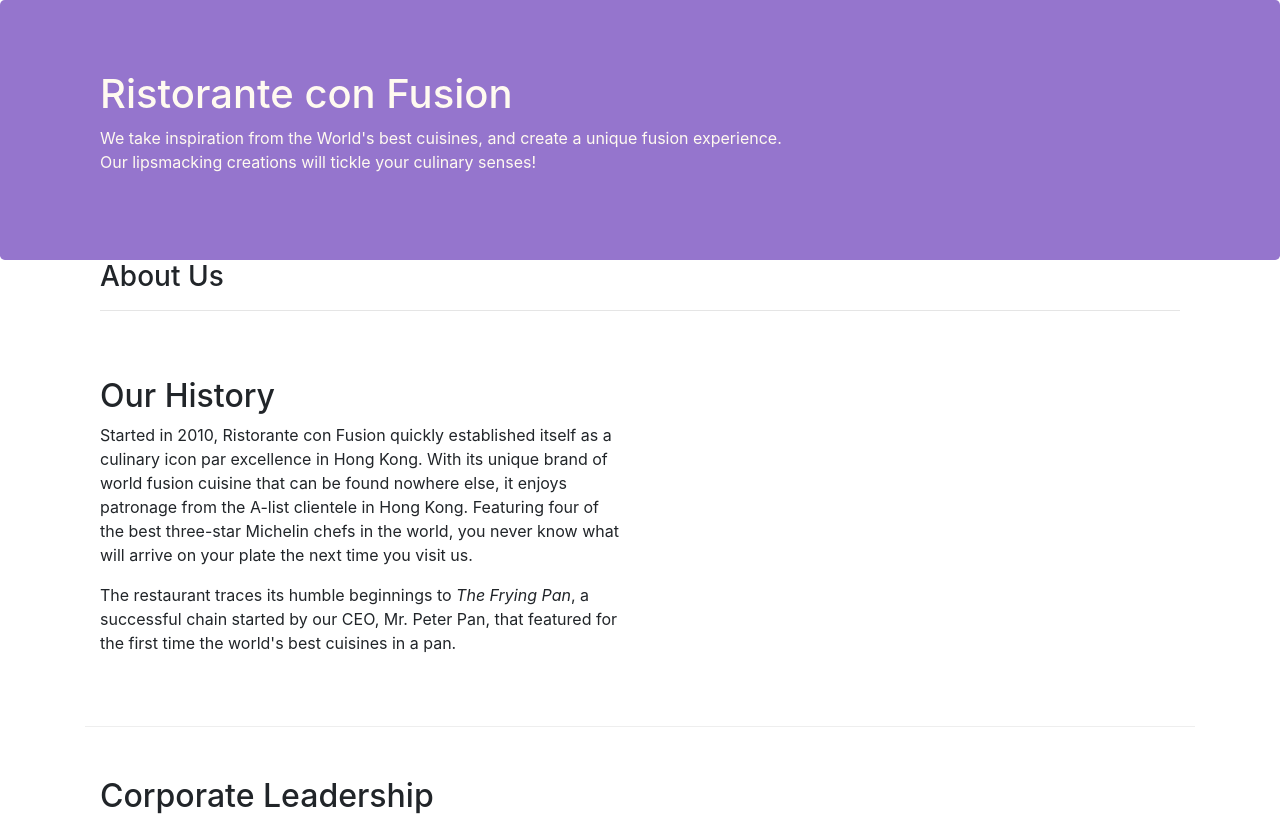
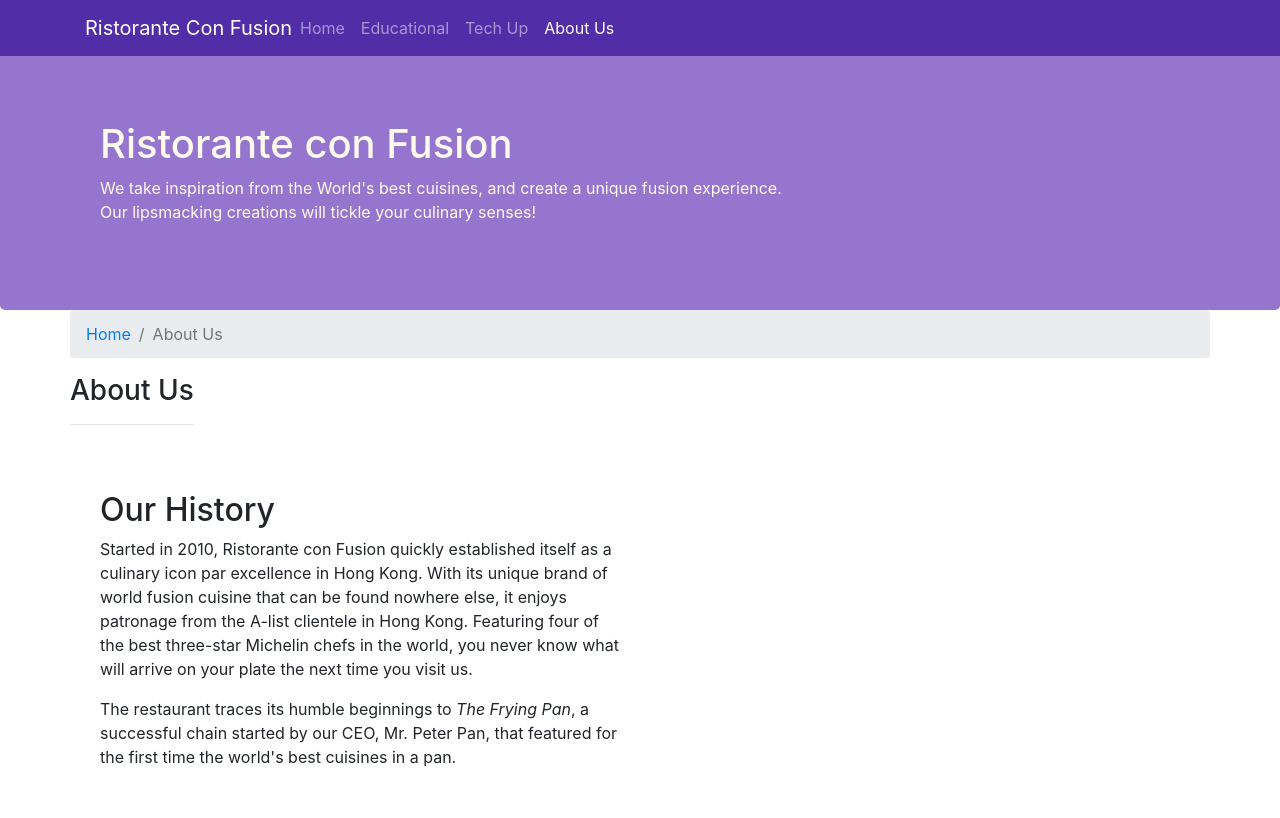
Before and after one commit to Kunal-R15/React-Begining, a website: page aboutus.html in a window 1280 px wide. Shown: the top 818 px of the page. Drawn offline with nearby package versions, Linux system fonts and the light colour scheme.

Commit message:
Navbar & Breadcrumbs

```diff
--- a/aboutus.html
+++ b/aboutus.html
@@ -9,10 +9,27 @@
     <meta http-equiv="x-ua-compatible" content="ie=edge">
     <title>Ristorante Con Fusion: About Us</title>
     <link rel="stylesheet" href="node_modules/bootstrap/dist/css/bootstrap.min.css">
-    <link rel="stylesheet" href="/css/styles.css">
+    <link rel="stylesheet" href="css/styles.css">
 </head>
 
 <body>
+
+    <nav class="navbar navbar-dark navbar-expand-sm  fixed-top">
+        <div class="container">
+            <button class="navbar-toggler" type="button" data-toggle="collapse" data-target="#Navbar">
+                <span class="navbar-toggler-icon"></span>
+            </button>
+            <a class="navbar-brand mr-auto" href="index.html">Ristorante Con Fusion</a>
+                <div class="collapse navbar-collapse" id="Navbar">
+                    <ul class="navbar-nav mr-auto">
+                        <li class="nav-item"><a href="index.html" class="nav-link">Home</a></li>
+                        <li class="nav-item"><a href="#" class="nav-link">Educational</a></li>
+                        <li class="nav-item"><a href="#" class="nav-link">Tech Up</a></li>
+                        <li class="nav-item active"><a href="#" class="nav-link">About Us</a></li>
+                    </ul>
+                </div>
+        </div>
+    </nav>
 
     <header class="jumbotron">
         <div class="container">
@@ -28,7 +45,11 @@
     </header>
 
     <div class="container">
-        <div class="col-12">
+        <div class="row">
+            <ol class="col-12 breadcrumb">
+                <li class="breadcrumb-item"><a href="index.html">Home</a></li>
+                <li class="breadcrumb-item active">About Us</li>
+            </ol>
             <div>
                <h3>About Us</h3>
                <hr>
--- a/css/styles.css
+++ b/css/styles.css
@@ -34,3 +34,11 @@
     margin: 0px;
     font-size: 80%;
 }
+
+body{
+    padding: 50px 0px 0px 0px;
+    z-index: 0;
+}
+.navbar-dark{
+    background-color: #512DA8;
+}
```
Also changed, not shown: index.html (+19 -2 lines).
